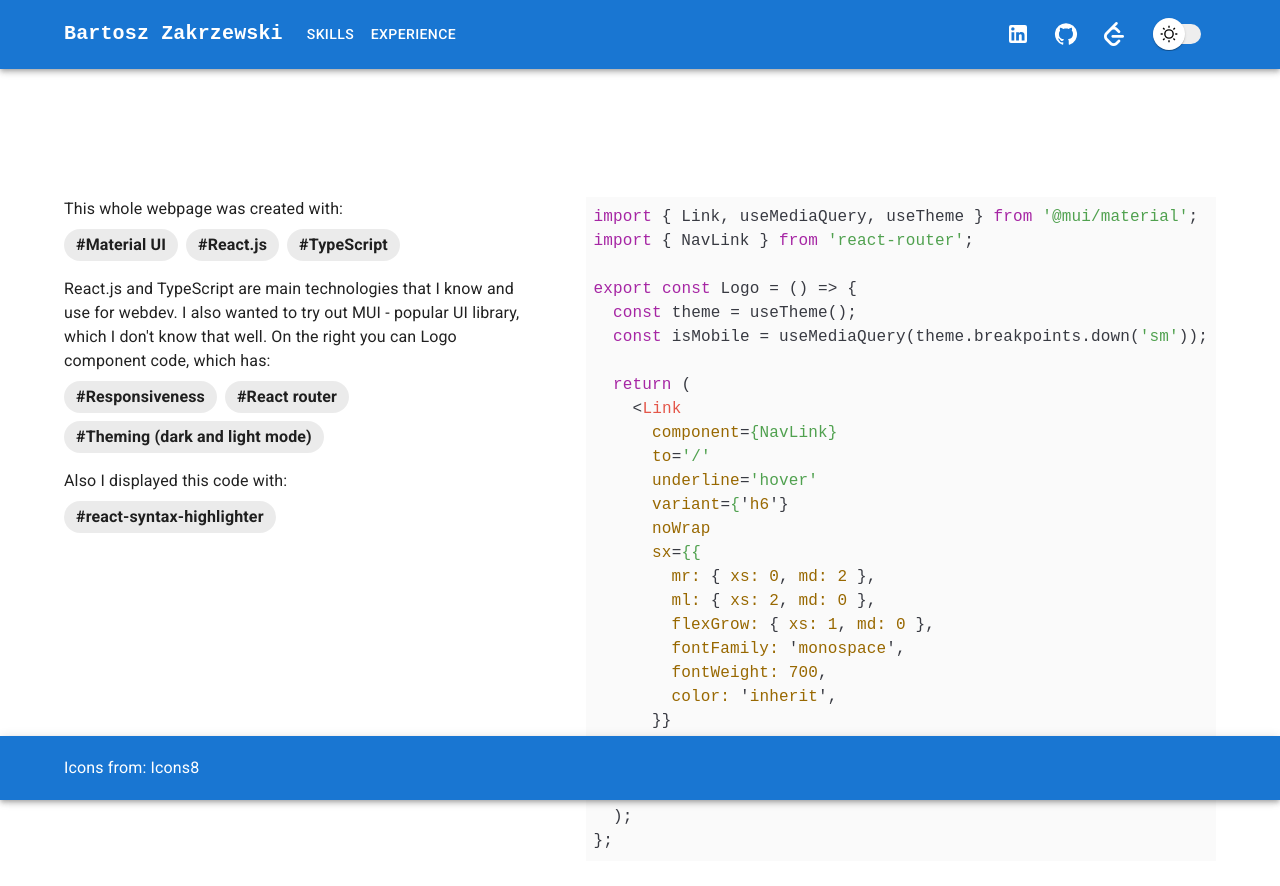
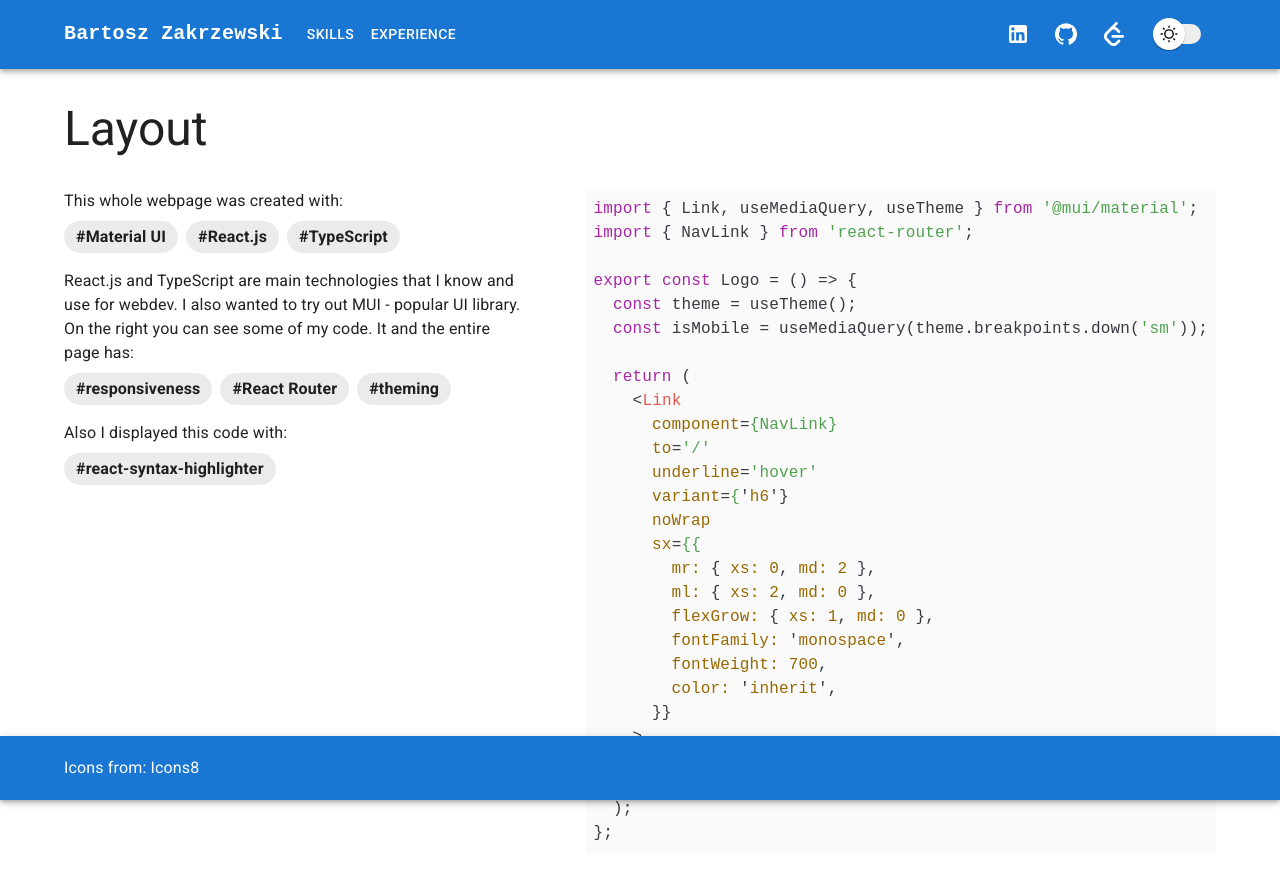
Before and after one commit to zakrzewskib/portfolio, a React (Vite) app: page /skills in a window 1280 px wide. Shown: the top 886 px of the page. Built offline with nearby package versions, Linux system fonts and the light colour scheme.

Commit message:
docs: Change page info text

```diff
--- a/src/components/PageInfo/PageInfo.tsx
+++ b/src/components/PageInfo/PageInfo.tsx
@@ -1,4 +1,4 @@
-import { Box } from '@mui/material';
+import { Box, Typography, useMediaQuery, useTheme } from '@mui/material';
 import SyntaxHighlighter from 'react-syntax-highlighter';
 import { atomOneDark, atomOneLight } from 'react-syntax-highlighter/dist/esm/styles/hljs';
 import { withDarkMode } from '../../HOCs';
@@ -34,12 +34,18 @@ export const Logo = () => {
 };`;
 
 export const PageInfo = withDarkMode(() => {
+  const theme = useTheme();
+  const isFlexColumn = useMediaQuery(theme.breakpoints.down('lg'));
   const isDarkMode = useIsDarkMode();
 
   const style = isDarkMode ? atomOneDark : atomOneLight;
 
   return (
-    <Box sx={{ marginBlock: { xs: 4, lg: 16 } }}>
+    <Box sx={{ marginBlock: 4 }}>
+      <Typography variant='h3' component='h2' sx={{ mb: 4 }}>
+        Layout
+      </Typography>
+
       <Box
         sx={{
           display: 'flex',
@@ -55,11 +61,12 @@ export const PageInfo = withDarkMode(() => {
             <Skill>#TypeScript</Skill>
           </Box>
           React.js and TypeScript are main technologies that I know and use for webdev. I also wanted to try out MUI -
-          popular UI library, which I don't know that well. On the right you can Logo component code, which has:
+          popular UI library. {isFlexColumn ? 'Below' : 'On the right'} you can see some of my code. It and the entire
+          page has:
           <Box sx={{ display: 'flex', flexWrap: 'wrap', alignItems: 'center', gap: 1, mb: 2, mt: 1 }}>
-            <Skill>#Responsiveness</Skill>
-            <Skill>#React router</Skill>
-            <Skill>#Theming (dark and light mode)</Skill>
+            <Skill>#responsiveness</Skill>
+            <Skill>#React Router</Skill>
+            <Skill>#theming</Skill>
           </Box>
           Also I displayed this code with:
           <Box sx={{ display: 'flex', flexWrap: 'wrap', alignItems: 'center', gap: 1, mb: 2, mt: 1 }}>
```
